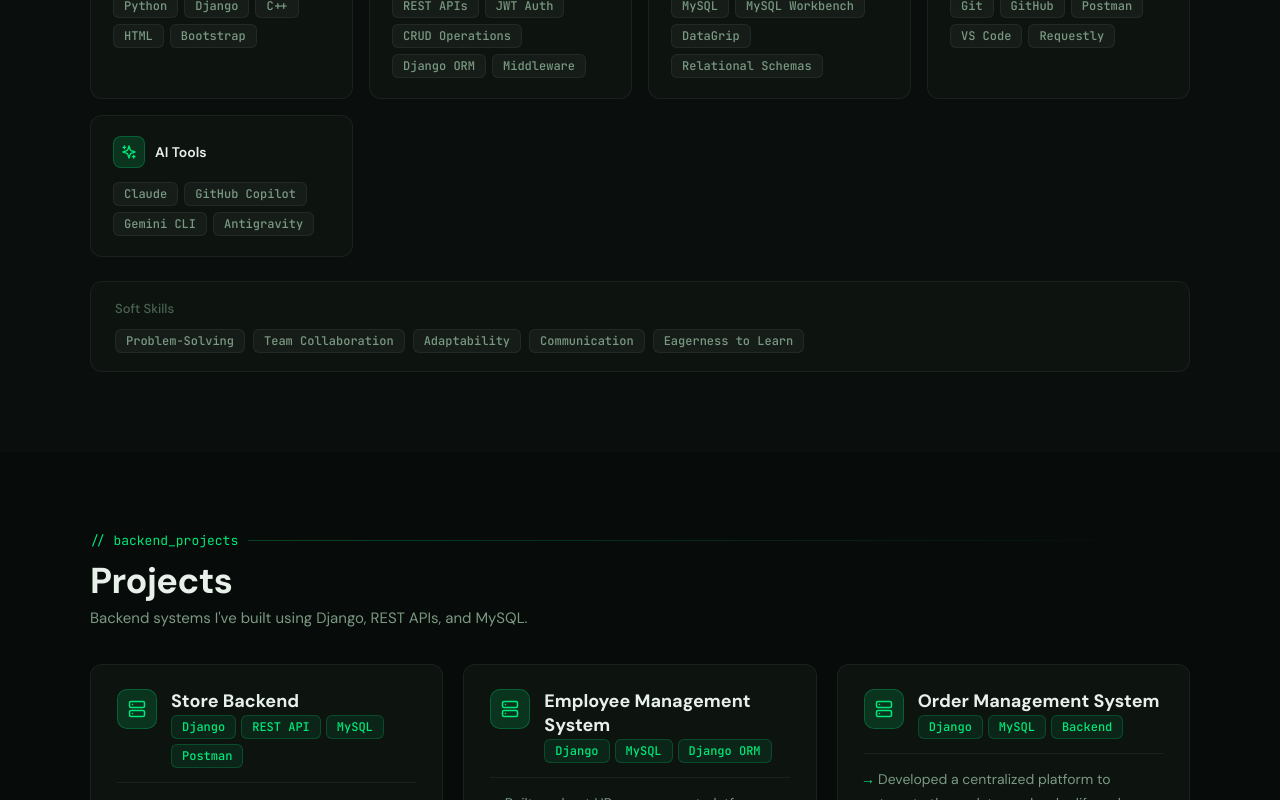
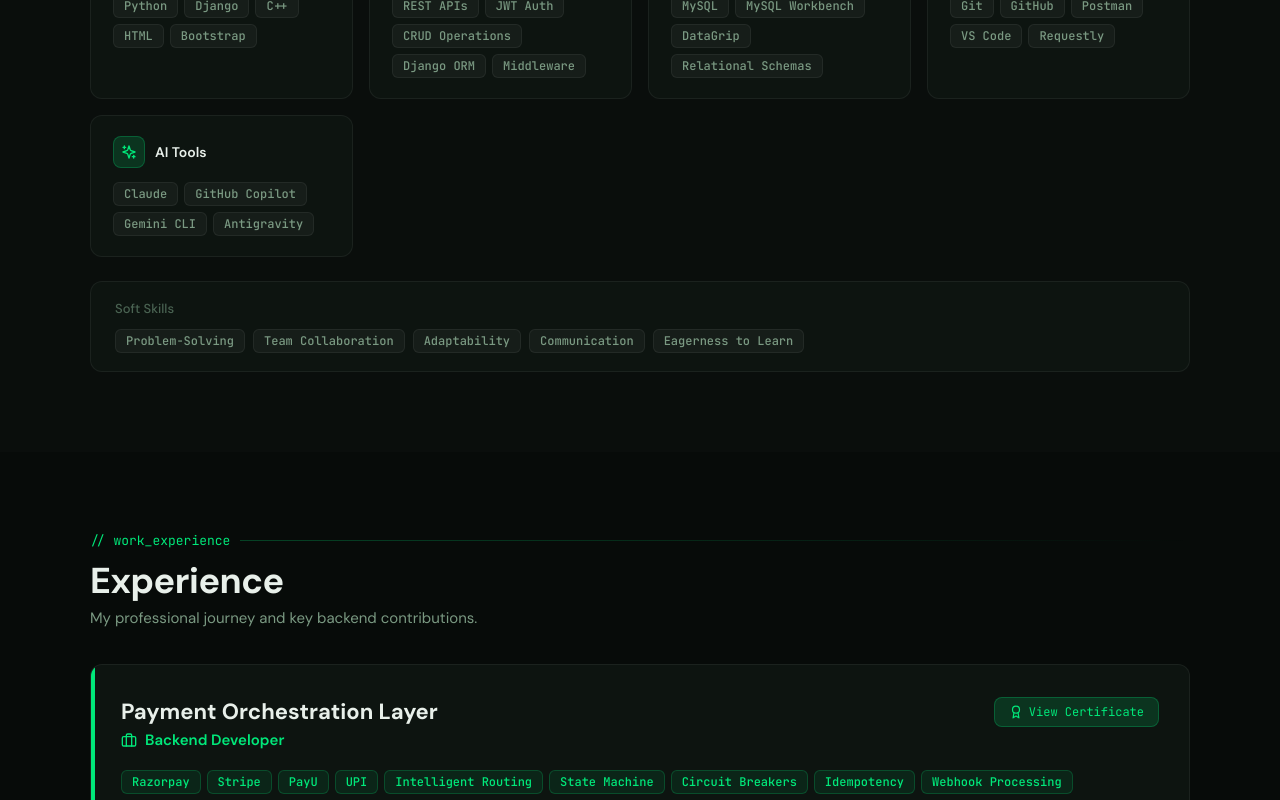
Before and after one commit to Coder-badsara/Portfolio, a Next.js app: page / in a window 1280 px wide. Shown: the part 2000-2800 px from the top of the page. Built offline with nearby package versions, Linux system fonts and the light colour scheme.

Commit message:
added experience section

```diff
--- a/pages/index.jsx
+++ b/pages/index.jsx
@@ -227,7 +227,7 @@ export default function Portfolio() {
     return () => clearInterval(iv);
   }, []);
 
-  const navLinks = ["Home", "About", "Skills", "Projects", "Education", "Certifications", "Contact"];
+  const navLinks = ["Home", "About", "Skills", "Experience", "Projects", "Education", "Certifications", "Contact"];
 
   const scrollTo = (id) => {
     document.getElementById(id.toLowerCase())?.scrollIntoView({ behavior: "smooth" });
@@ -542,6 +542,101 @@ export default function Portfolio() {
         </div>
       </section>
 
+      {/* EXPERIENCE */}
+      <section id="experience" style={{ padding: "80px 5%", position: "relative", zIndex: 1 }}>
+        <div style={{ maxWidth: 1100, margin: "0 auto" }}>
+          <SectionLabel>work_experience</SectionLabel>
+          <SectionTitle>Experience</SectionTitle>
+          <p style={{ color: COLORS.textSecondary, fontSize: 15, marginBottom: 36, marginTop: 4 }}>
+            My professional journey and key backend contributions.
+          </p>
+
+          <div style={{ display: "flex", flexDirection: "column", gap: 24 }}>
+            <div
+              style={{
+                ...style.card,
+                padding: "32px 30px",
+                position: "relative",
+                overflow: "hidden",
+                transition: "all 0.3s ease",
+              }}
+              onMouseEnter={e => {
+                e.currentTarget.style.borderColor = COLORS.accentBorder;
+                e.currentTarget.style.background = COLORS.bgCardHover;
+              }}
+              onMouseLeave={e => {
+                e.currentTarget.style.borderColor = COLORS.border;
+                e.currentTarget.style.background = COLORS.bgCard;
+              }}
+            >
+              <div style={{ position: "absolute", left: 0, top: 0, bottom: 0, width: 4, background: COLORS.accent }} />
+
+              <div style={{ display: "flex", justifyContent: "space-between", alignItems: "flex-start", flexWrap: "wrap", gap: 16, marginBottom: 20 }}>
+                <div>
+                  <h3 style={{ fontWeight: 700, fontSize: 22, color: COLORS.textPrimary, marginBottom: 4 }}>
+                    Payment Orchestration Layer
+                  </h3>
+                  <div style={{ display: "flex", alignItems: "center", gap: 8, color: COLORS.accent, fontWeight: 600, fontSize: 15 }}>
+                    <Briefcase size={16} />
+                    <span>Backend Developer</span>
+                  </div>
+                </div>
+                <a
+                  href="https://drive.google.com/file/d/1HQ1uvWWZQORHCXAdd_LoVQDMpg162lzL/view?usp=sharing"
+                  target="_blank"
+                  rel="noreferrer"
+                  style={{
+                    display: "inline-flex",
+                    alignItems: "center",
+                    gap: 6,
+                    ...style.mono,
+                    fontSize: 12,
+                    ...style.accentBg,
+                    padding: "6px 14px",
+                    borderRadius: 8,
+                    cursor: "pointer",
+                    textDecoration: "none",
+                    transition: "all 0.2s ease-in-out",
+                  }}
+                  onMouseEnter={e => {
+                    e.currentTarget.style.background = COLORS.accent;
+                    e.currentTarget.style.color = "#070b09";
+                  }}
+                  onMouseLeave={e => {
+                    e.currentTarget.style.background = COLORS.accentGlow;
+                    e.currentTarget.style.color = COLORS.accent;
+                  }}
+                >
+                  <Award size={14} /> View Certificate
+                </a>
+              </div>
+
+              <div style={{ display: "flex", flexWrap: "wrap", gap: 6, marginBottom: 20 }}>
+                {["Razorpay", "Stripe", "PayU", "UPI", "Intelligent Routing", "State Machine", "Circuit Breakers", "Idempotency", "Webhook Processing"].map((tech) => (
+                  <Badge key={tech} variant="skill">{tech}</Badge>
+                ))}
+              </div>
+
+              <div style={{ display: "flex", flexDirection: "column", gap: 12 }}>
+                {[
+                  "Developed a production-grade payment orchestration system capable of routing transactions across multiple payment gateways (Razorpay, Stripe, PayU, and UPI).",
+                  "Implemented intelligent gateway selection based on performance metrics, success rates, latency, cost, and health status.",
+                  "Designed a robust transaction state machine with complete audit trails, idempotency handling, webhook processing, and automated reconciliation mechanisms.",
+                  "Built fault-tolerant failover strategies and circuit breaker patterns to ensure high availability and transaction reliability."
+                ].map((bullet, idx) => (
+                  <div key={idx} style={{ display: "flex", gap: 12, alignItems: "flex-start" }}>
+                    <span style={{ color: COLORS.accent, ...style.mono, fontSize: 14, marginTop: 2 }}>→</span>
+                    <p style={{ color: COLORS.textSecondary, fontSize: 15, lineHeight: 1.7, margin: 0 }}>
+                      {bullet}
+                    </p>
+                  </div>
+                ))}
+              </div>
+            </div>
+          </div>
+        </div>
+      </section>
+
       {/* PROJECTS */}
       <section id="projects" style={{ padding: "80px 5%", position: "relative", zIndex: 1 }}>
         <div style={{ maxWidth: 1100, margin: "0 auto" }}>
```
